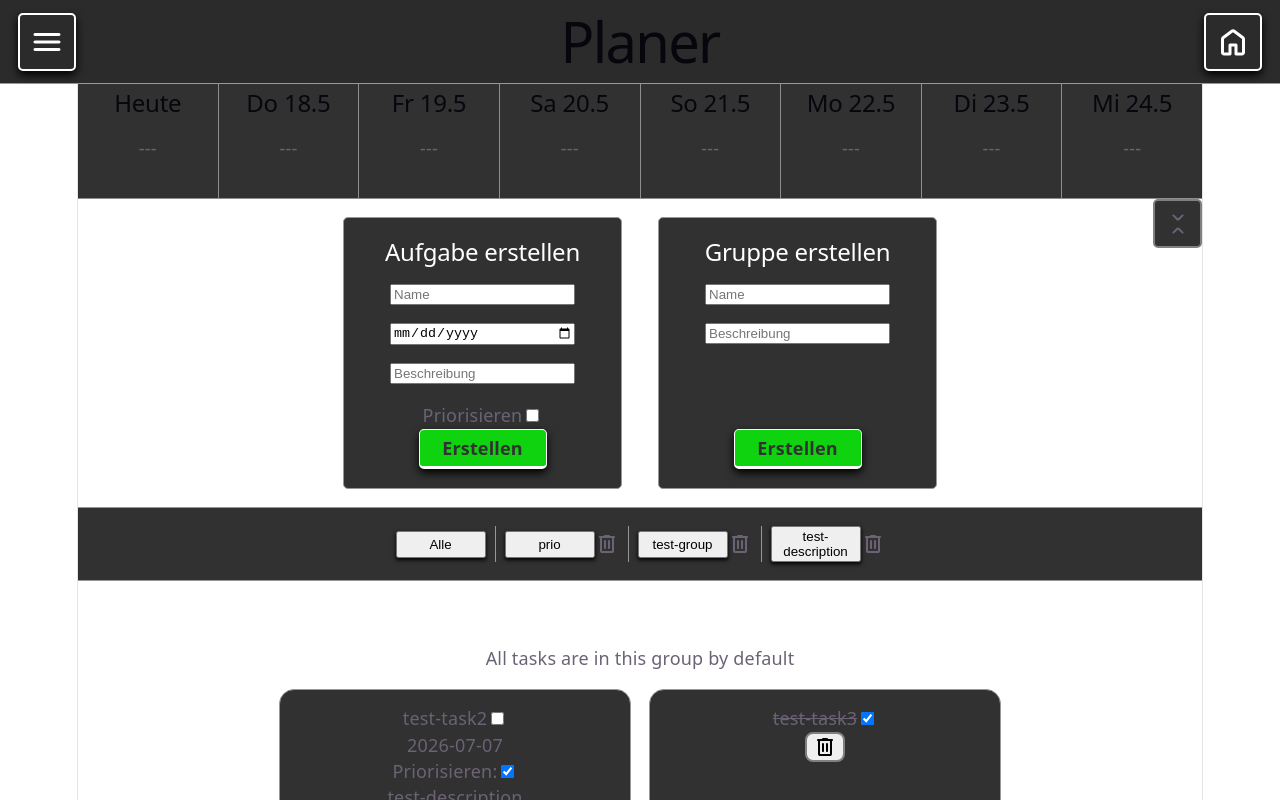
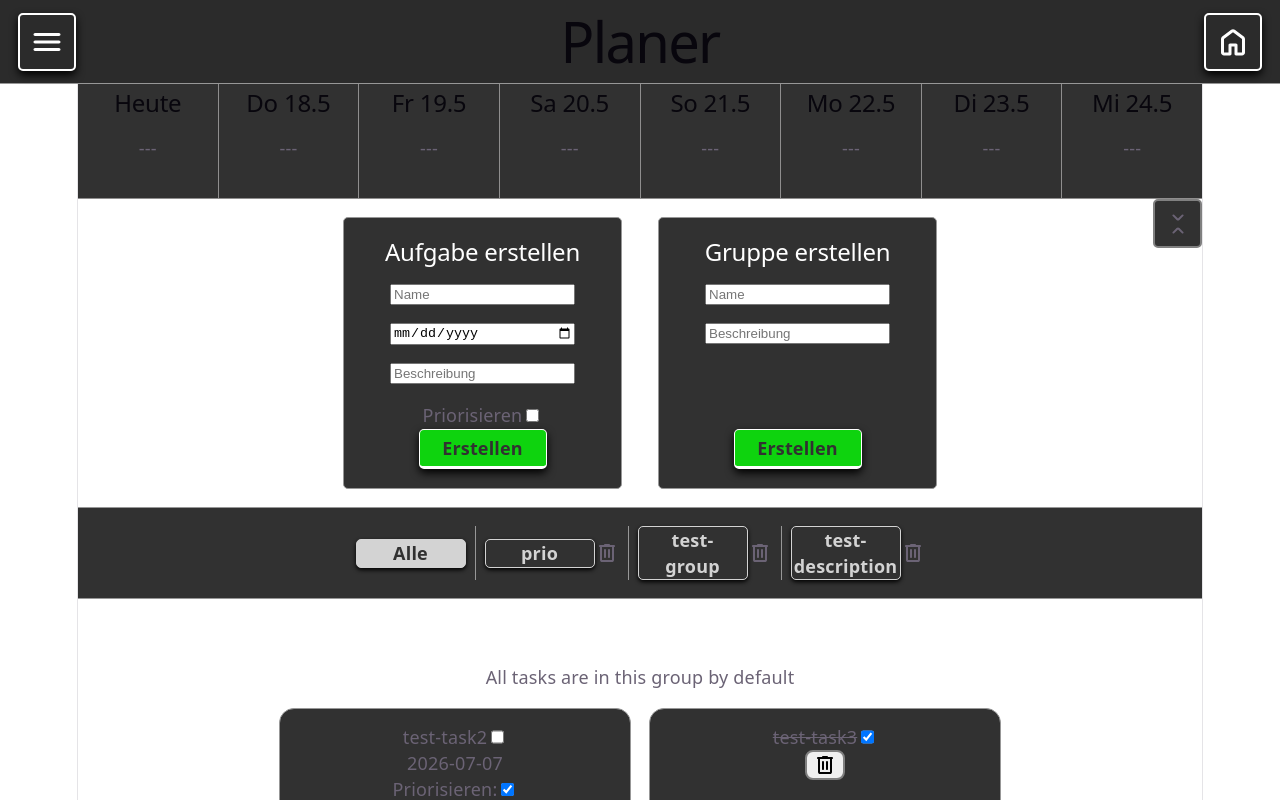
Before and after one commit to masekowsky-ee/quidey_react, a React (Vite) app: page / in a window 1280 px wide. Shown: the top 800 px of the page. Built offline with nearby package versions, Linux system fonts and the light colour scheme.

Commit message:
feat: enhance GroupBtnContainer and WeekDaysContainer; add groupToDisplayName prop for active group styling and improve task display with done/not done states

```diff
--- a/src/components/GroupBtnContainer.jsx
+++ b/src/components/GroupBtnContainer.jsx
@@ -3,7 +3,7 @@ import React, {useState} from "react";
 import styles from './GroupBtnContainer.module.css';
 
 export default function(props){
-    const { t, groups, setGroups, setGroupToDisplayName } = props;
+    const { t, groups, setGroups, setGroupToDisplayName, groupToDisplayName } = props;
 
     const handleRemoveGroup = (groupName) => {
         setGroups(prev => prev.filter(g => g.name !== groupName));
@@ -18,7 +18,7 @@ export default function(props){
             <div className={styles.groupBtnDiv}>
                 {groups.map(group => (
                     <div className={styles.groupBtnDivInner} key={group.name + 'Div'}>
-                        <button className={styles.groupBtn} key={group.name + 'DisplayBtn'} onClick={() => handleDisplayGroups(group.name)}>
+                        <button className={`${styles.groupBtn} ${groupToDisplayName === group.name ? styles.activeGroup : ''}`} key={group.name + 'DisplayBtn'} onClick={() => handleDisplayGroups(group.name)}>
                             {group.name === 'all' ? t('all') : group.name}
                         </button>
                         {group.name !== 'all' && <svg onClick={()=>handleRemoveGroup(group.name)} xmlns="http://www.w3.org/2000/svg" height="24px" viewBox="0 -960 960 960" width="24px" fill="currentColor"><path d="M280-120q-33 0-56.5-23.5T200-200v-520q-17 0-28.5-11.5T160-760q0-17 11.5-28.5T200-800h160q0-17 11.5-28.5T400-840h160q17 0 28.5 11.5T600-800h160q17 0 28.5 11.5T800-760q0 17-11.5 28.5T760-720v520q0 33-23.5 56.5T680-120H280Zm400-600H280v520h400v-520ZM428.5-291.5Q440-303 440-320v-280q0-17-11.5-28.5T400-640q-17 0-28.5 11.5T360-600v280q0 17 11.5 28.5T400-280q17 0 28.5-11.5Zm160 0Q600-303 600-320v-280q0-17-11.5-28.5T560-640q-17 0-28.5 11.5T520-600v280q0 17 11.5 28.5T560-280q17 0 28.5-11.5ZM280-720v520-520Z"/></svg>}
--- a/src/components/GroupBtnContainer.module.css
+++ b/src/components/GroupBtnContainer.module.css
@@ -12,11 +12,20 @@
 }
 
 .groupBtn{
+    all: unset;
     width: 5rem;
     height: fit-content;
     min-height: 1.5rem;
     box-shadow: 0 2px 4px black;
     transition: all 0.2s ease;
+    display: flex;
+    align-items: center;
+    justify-content: center;
+    border-radius: 5px;
+    font-weight: 600;
+    color: lightgray;
+    border: 1px solid lightgray;
+    padding: 0 0.5rem;
 }
 
 .groupBtn:hover{
@@ -66,3 +75,7 @@
 .groupBtnDivInner + .groupBtnDivInner{
     border-left: 1px solid rgb(151, 151, 151);
 }
+.activeGroup{
+    background-color: lightgray;
+    color: rgb(49,49,49);
+}
--- a/src/components/WeekDaysContainer.jsx
+++ b/src/components/WeekDaysContainer.jsx
@@ -48,7 +48,7 @@ export default function WeekDaysContainer(props){
         }
 
         return daysTasks.map((task) => (
-            <li key={task.index}>{task.name}</li>
+            <li key={task.index} className={`${task.done ? styles.done : styles.notDone}`}>{task.name}</li>
         ));
     }
 
--- a/src/components/WeekDaysContainer.module.css
+++ b/src/components/WeekDaysContainer.module.css
@@ -25,6 +25,15 @@
     padding: 0;
 }
 
+.notDone{
+    color: lightgray
+}
+
+.done{
+    text-decoration: line-through;
+    color: gray;
+}
+
 @media screen and (max-width: 800px) {
     .weekTable{
         overflow-x: scroll;
--- a/src/components/home.jsx
+++ b/src/components/home.jsx
@@ -23,7 +23,7 @@ export default function Home(props){
                 <GroupForm showForms={showForms} t={props.t} setGroups={props.setGroups} groups={props.groups} setCustomError={setCustomError} />
                 <button className={`${styles.sizeBtn} ${showForms ? '' : styles.collapsed}`} onClick={()=>{setShowForms(!showForms)}}>{showForms ? <svg xmlns="http://www.w3.org/2000/svg" height="24px" viewBox="0 -960 960 960" width="24px" fill="currentColor"><path d="M480-264 324-108q-11 11-28 11t-28-11q-11-11-11-28t11-28l155-155q23-23 57-23t57 23l155 155q11 11 11 28t-11 28q-11 11-28 11t-28-11L480-264Zm0-432 156-156q11-11 28-11t28 11q11 11 11 28t-11 28L537-641q-23 23-57 23t-57-23L268-796q-11-11-11-28t11-28q11-11 28-11t28 11l156 156Z"/></svg> : <svg xmlns="http://www.w3.org/2000/svg" height="24px" viewBox="0 -960 960 960" width="24px" fill="currentColor"><path d="m480-194 155-155q12-12 28-12t28 12q12 12 12 28.5T691-292L537-137q-23 23-57 23t-57-23L268-292q-12-12-11.5-28.5T269-349q12-12 28.5-12t28.5 12l154 155Zm0-572L326-612q-12 12-28 11.5T270-612q-12-12-12.5-28.5T269-669l154-154q23-23 57-23t57 23l154 154q12 12 11.5 28.5T690-612q-12 11-28 11.5T634-612L480-766Z"/></svg>}</button>
             </div>
-            <GroupBtnContainer t={t} groups={groups} setGroups={setGroups} setGroupToDisplayName={setGroupToDisplayName} />
+            <GroupBtnContainer t={t} groups={groups} setGroups={setGroups} setGroupToDisplayName={setGroupToDisplayName} groupToDisplayName={groupToDisplayName} />
             <TaskContainer setSessionParams={setSessionParams} tasks={props.tasks} groupToDisplayName={groupToDisplayName} setGroupToDisplayName={setGroupToDisplayName} setTasks={props.setTasks} t={props.t} groups={props.groups} setGroups={props.setGroups} setCustomError={setCustomError} />
             <Outlet />
         </div>
```
